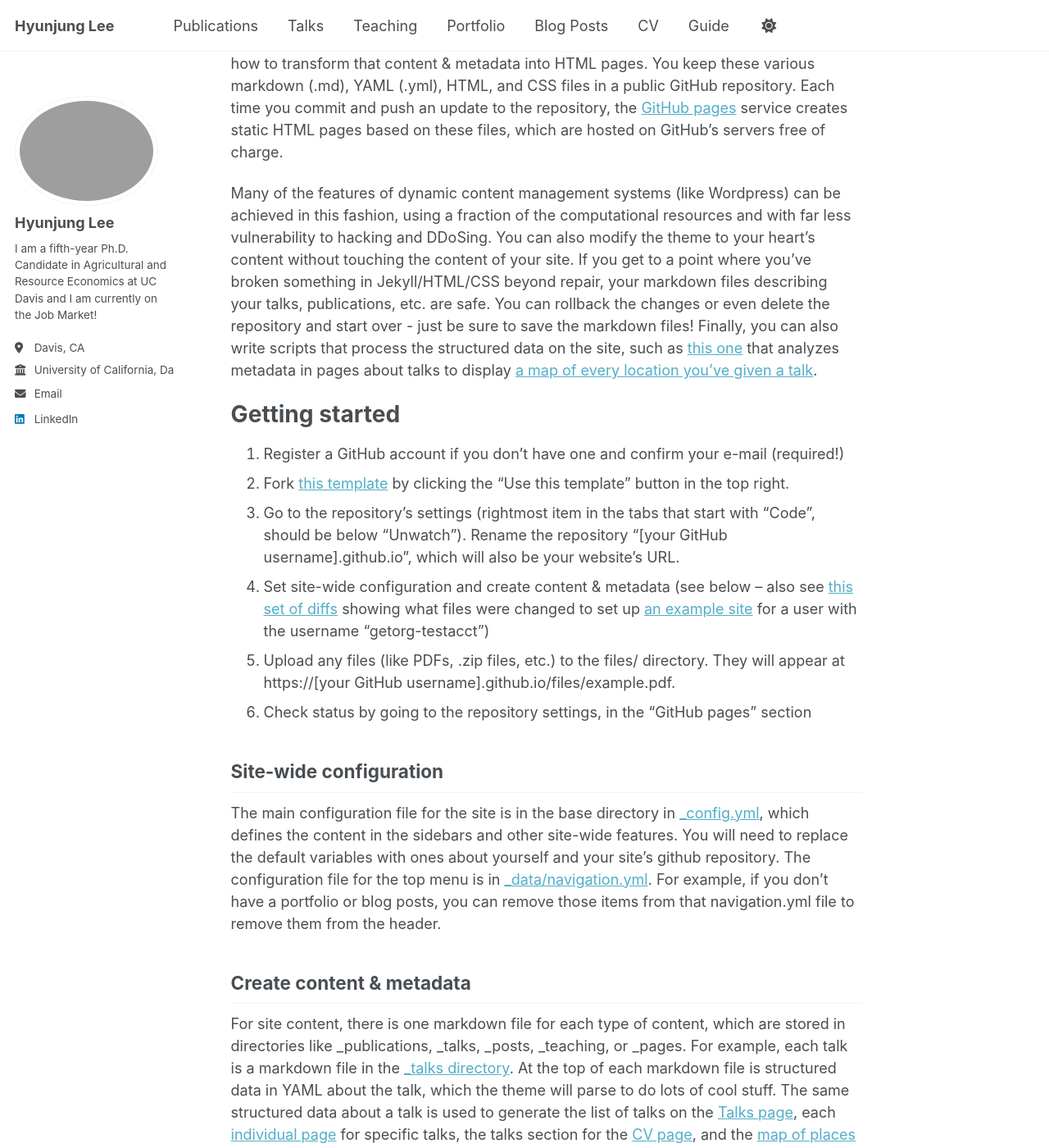
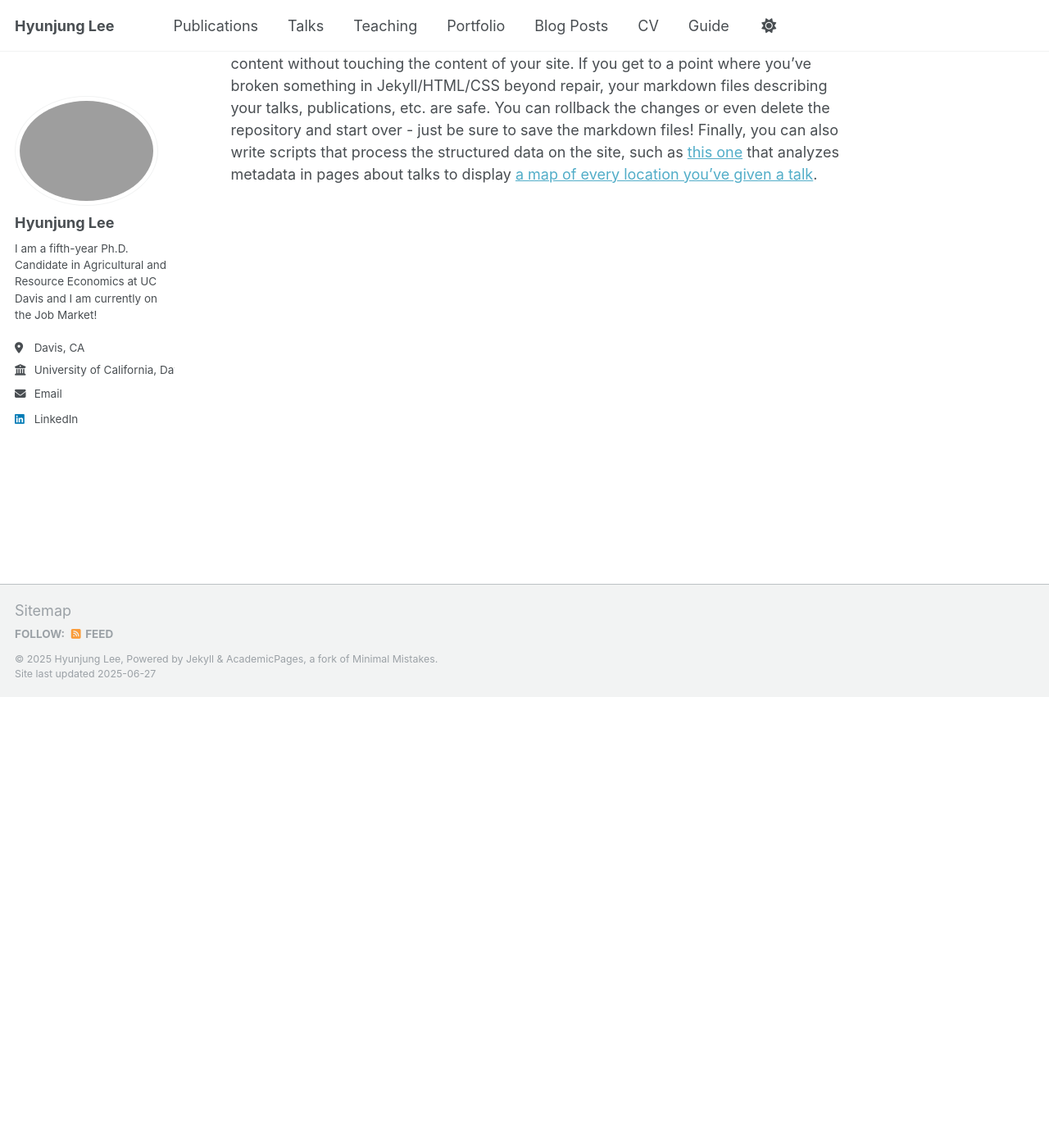
Before and after one commit to Hyunjung-agLee/hyunjung-aglee1.github.io, a Jekyll site: the page built from _pages/about.md, in a window 1280 px wide and 1400 px high, scrolled down 550 px. Shown: the whole window at 82% size. Built offline with Jekyll 4.4.1, drawn with Linux system fonts in a browser that asks for light colours; some of the changed text lies outside the part shown.

Commit message:
Update about.md

```diff
--- a/_pages/about.md
+++ b/_pages/about.md
@@ -1,50 +1,15 @@
 ---
 permalink: /
-title: "Hyunjung Lee"
+title: "Welcome!"
 author_profile: true
 redirect_from:
   - /about/
   - /about.html
 ---
-I am a Ph.D. Candidate in the Agricultural and Resource Economics department at the University of California, Davis. [Hyunjung Lee](https://are.ucdavis.edu/people/grad-students/phd/hyun-jung-lee/)
-
-This is the front page of a website that is powered by the [Academic Pages template](https://github.com/academicpages/academicpages.github.io) and hosted on GitHub pages. [GitHub pages](https://pages.github.com) is a free service in which websites are built and hosted from code and data stored in a GitHub repository, automatically updating when a new commit is made to the repository. This template was forked from the [Minimal Mistakes Jekyll Theme](https://mmistakes.github.io/minimal-mistakes/) created by Michael Rose, and then extended to support the kinds of content that academics have: publications, talks, teaching, a portfolio, blog posts, and a dynamically-generated CV. You can fork [this template](https://github.com/academicpages/academicpages.github.io) right now, modify the configuration and markdown files, add your own PDFs and other content, and have your own site for free, with no ads!
+I am a Ph.D. Candidate in the Agricultural and Resource Economics department at the University of California, Davis. [Hyunjung Lee](https://are.ucdavis.edu/people/grad-students/phd/hyun-jung-lee/) I am actively seeking academic positions during the 2025-26 academic year. You can reach me at hjhlee@ucdavis.edu.
 
 A data-driven personal website
 ======
 Like many other Jekyll-based GitHub Pages templates, Academic Pages makes you separate the website's content from its form. The content & metadata of your website are in structured markdown files, while various other files constitute the theme, specifying how to transform that content & metadata into HTML pages. You keep these various markdown (.md), YAML (.yml), HTML, and CSS files in a public GitHub repository. Each time you commit and push an update to the repository, the [GitHub pages](https://pages.github.com/) service creates static HTML pages based on these files, which are hosted on GitHub's servers free of charge.
 
 Many of the features of dynamic content management systems (like Wordpress) can be achieved in this fashion, using a fraction of the computational resources and with far less vulnerability to hacking and DDoSing. You can also modify the theme to your heart's content without touching the content of your site. If you get to a point where you've broken something in Jekyll/HTML/CSS beyond repair, your markdown files describing your talks, publications, etc. are safe. You can rollback the changes or even delete the repository and start over - just be sure to save the markdown files! Finally, you can also write scripts that process the structured data on the site, such as [this one](https://github.com/academicpages/academicpages.github.io/blob/master/talkmap.ipynb) that analyzes metadata in pages about talks to display [a map of every location you've given a talk](https://academicpages.github.io/talkmap.html).
-
-Getting started
-======
-1. Register a GitHub account if you don't have one and confirm your e-mail (required!)
-1. Fork [this template](https://github.com/academicpages/academicpages.github.io) by clicking the "Use this template" button in the top right.
-1. Go to the repository's settings (rightmost item in the tabs that start with "Code", should be below "Unwatch"). Rename the repository "[your GitHub username].github.io", which will also be your website's URL.
-1. Set site-wide configuration and create content & metadata (see below -- also see [this set of diffs](http://archive.is/3TPas) showing what files were changed to set up [an example site](https://getorg-testacct.github.io) for a user with the username "getorg-testacct")
-1. Upload any files (like PDFs, .zip files, etc.) to the files/ directory. They will appear at https://[your GitHub username].github.io/files/example.pdf.
-1. Check status by going to the repository settings, in the "GitHub pages" section
-
-Site-wide configuration
-------
-The main configuration file for the site is in the base directory in [_config.yml](https://github.com/academicpages/academicpages.github.io/blob/master/_config.yml), which defines the content in the sidebars and other site-wide features. You will need to replace the default variables with ones about yourself and your site's github repository. The configuration file for the top menu is in [_data/navigation.yml](https://github.com/academicpages/academicpages.github.io/blob/master/_data/navigation.yml). For example, if you don't have a portfolio or blog posts, you can remove those items from that navigation.yml file to remove them from the header.
-
-Create content & metadata
-------
-For site content, there is one markdown file for each type of content, which are stored in directories like _publications, _talks, _posts, _teaching, or _pages. For example, each talk is a markdown file in the [_talks directory](https://github.com/academicpages/academicpages.github.io/tree/master/_talks). At the top of each markdown file is structured data in YAML about the talk, which the theme will parse to do lots of cool stuff. The same structured data about a talk is used to generate the list of talks on the [Talks page](https://academicpages.github.io/talks), each [individual page](https://academicpages.github.io/talks/2012-03-01-talk-1) for specific talks, the talks section for the [CV page](https://academicpages.github.io/cv), and the [map of places you've given a talk](https://academicpages.github.io/talkmap.html) (if you run this [python file](https://github.com/academicpages/academicpages.github.io/blob/master/talkmap.py) or [Jupyter notebook](https://github.com/academicpages/academicpages.github.io/blob/master/talkmap.ipynb), which creates the HTML for the map based on the contents of the _talks directory).
-
-**Markdown generator**
-
-The repository includes [a set of Jupyter notebooks](https://github.com/academicpages/academicpages.github.io/tree/master/markdown_generator
-) that converts a CSV containing structured data about talks or presentations into individual markdown files that will be properly formatted for the Academic Pages template. The sample CSVs in that directory are the ones I used to create my own personal website at stuartgeiger.com. My usual workflow is that I keep a spreadsheet of my publications and talks, then run the code in these notebooks to generate the markdown files, then commit and push them to the GitHub repository.
-
-How to edit your site's GitHub repository
-------
-Many people use a git client to create files on their local computer and then push them to GitHub's servers. If you are not familiar with git, you can directly edit these configuration and markdown files directly in the github.com interface. Navigate to a file (like [this one](https://github.com/academicpages/academicpages.github.io/blob/master/_talks/2012-03-01-talk-1.md) and click the pencil icon in the top right of the content preview (to the right of the "Raw | Blame | History" buttons). You can delete a file by clicking the trashcan icon to the right of the pencil icon. You can also create new files or upload files by navigating to a directory and clicking the "Create new file" or "Upload files" buttons.
-
-Example: editing a markdown file for a talk
-![Editing a markdown file for a talk](/images/editing-talk.png)
-
-For more info
-------
-More info about configuring Academic Pages can be found in [the guide](https://academicpages.github.io/markdown/), the [growing wiki](https://github.com/academicpages/academicpages.github.io/wiki), and you can always [ask a question on GitHub](https://github.com/academicpages/academicpages.github.io/discussions). The [guides for the Minimal Mistakes theme](https://mmistakes.github.io/minimal-mistakes/docs/configuration/) (which this theme was forked from) might also be helpful.
```
